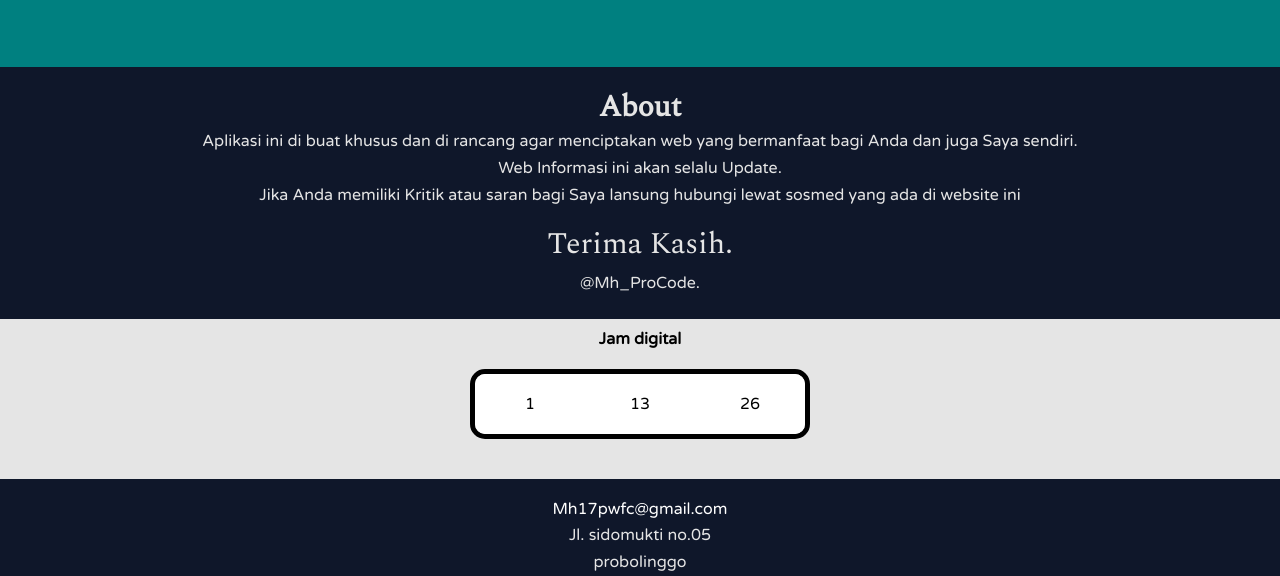
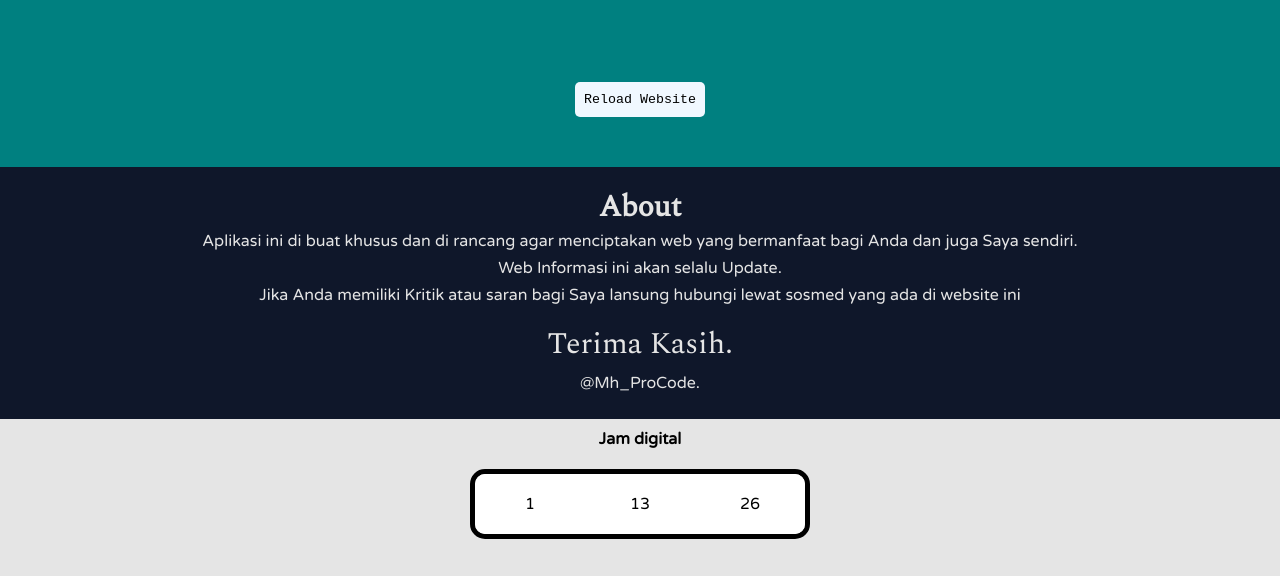
Before and after one commit to mhrpwfc88/home, a website: page app.html in a window 1280 px wide. Shown: the part 880-1456 px from the top of the page. Drawn offline with nearby package versions, Linux system fonts and the light colour scheme.

Commit message:
maintenance

```diff
--- a/app.html
+++ b/app.html
@@ -99,6 +99,9 @@
           >Selengkapnya.</a
         >
       </div>
+    </div>
+    <div class="container">
+      <button type="submit" class="btn-refresh"  onClick="refreshPage()" id="refresh">Reload Website</button>
     </div>
 
     <!-- isi End -->
```
